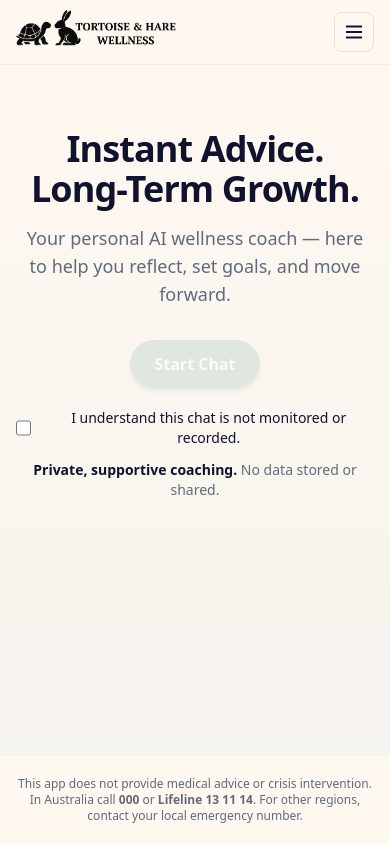
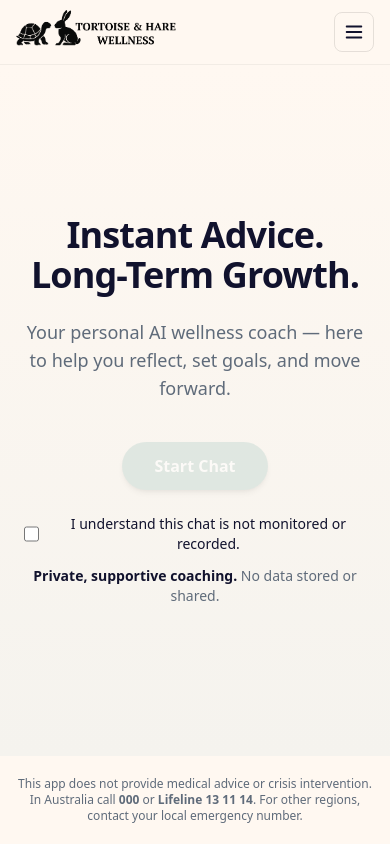
Before and after one commit to TcMv/Tortoise-and-Hare-app, a Next.js app: page / in a window 390 px wide. Built offline with nearby package versions, Linux system fonts and the light colour scheme.

Commit message:
UI: improved hero padding and centering for mobile

```diff
--- a/app/page.tsx
+++ b/app/page.tsx
@@ -138,28 +138,28 @@ export default function Page() {
 
 {/* Hero */}
 <section
-        className="flex-1"
+  className="flex-1 flex items-center justify-center"
   style={{
     background: "linear-gradient(to bottom, #FFF8F1 0%, #F5F3EE 100%)",
   }}
 >
   <div ref={chatTopRef} />
 
-        <div className="mx-auto max-w-3xl px-4 py-16 md:py-24 text-center">
+  <div className="mx-auto max-w-3xl px-6 py-20 md:py-28 text-center">
     <h1 className="text-4xl md:text-6xl font-semibold leading-[1.1] tracking-tight">
       Instant Advice. <span className="whitespace-nowrap">Long-Term Growth.</span>
     </h1>
 
-          <p className="mt-4 text-lg md:text-xl text-[#5F6B7A]">
+    <p className="mt-6 text-lg md:text-xl text-[#5F6B7A]">
       Your personal AI wellness coach — here to help you reflect, set goals, and move forward.
     </p>
 
     {/* Start button */}
-          <div className="mt-8">
+    <div className="mt-10">
       <button
         onClick={() => setShowChat(true)}
         disabled={!ack}
-              className="inline-flex items-center justify-center rounded-full px-6 py-3 text-white font-semibold shadow-md transition disabled:opacity-50 disabled:cursor-not-allowed"
+        className="inline-flex items-center justify-center rounded-full px-8 py-3 text-white font-semibold shadow-md transition disabled:opacity-50 disabled:cursor-not-allowed"
         style={{
           background: ack
             ? "linear-gradient(90deg, #23B384 0%, #3AD4B2 100%)"
@@ -171,7 +171,7 @@ export default function Page() {
     </div>
 
     {/* Checkbox */}
-          <label className="mt-5 mx-auto max-w-md flex items-center justify-center gap-3 text-sm text-[#11122D]">
+    <label className="mt-6 mx-auto max-w-md flex items-center justify-center gap-3 text-sm text-[#11122D]">
       <input
         type="checkbox"
         checked={ack}
@@ -183,11 +183,11 @@ export default function Page() {
 
     {/* Reassurance line */}
     <div className="mt-3 text-sm text-[#5F6B7A]">
-            <strong className="font-semibold text-[#11122D]">Private, supportive coaching.</strong> No data
-            stored or shared.
+      <strong className="font-semibold text-[#11122D]">Private, supportive coaching.</strong> No data stored or shared.
     </div>
   </div>
 </section>
+
 
       {/* Footer disclaimer */}
       <footer className="px-4 py-5 text-center text-xs text-[#5F6B7A]">
```
Lines whose indentation alone changed are shown as unchanged.
